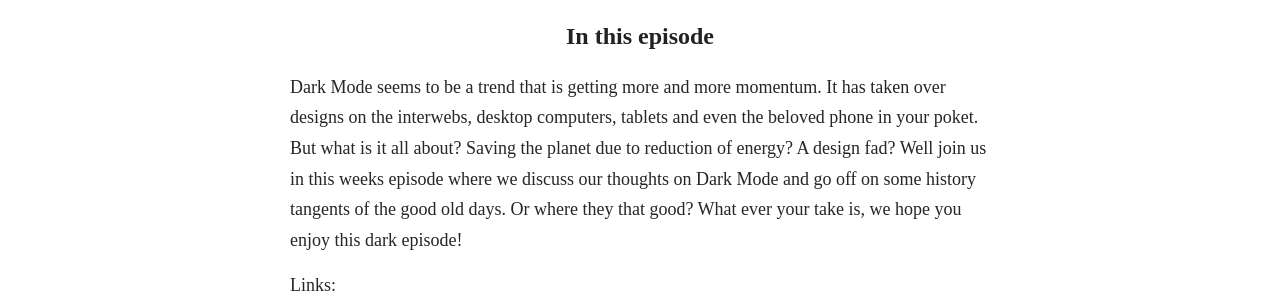
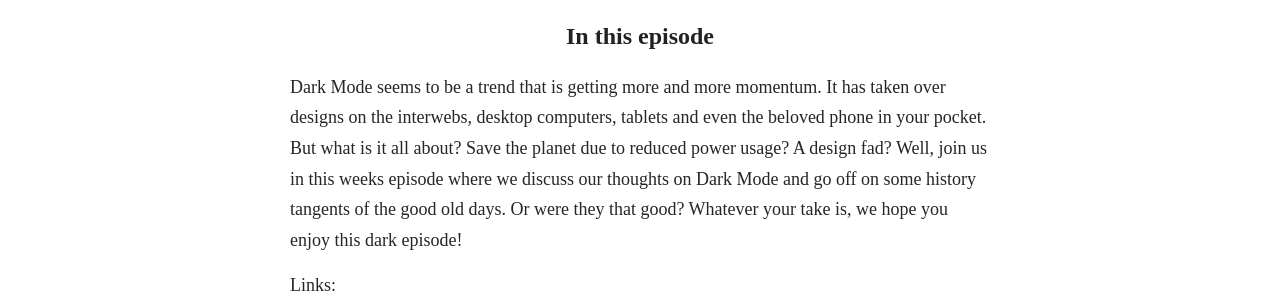
Before and after one commit to nullpointersio/website, a Jekyll site: the page built from _posts/2020-08-19-14.markdown, in a window 1280 px wide. Shown: the part 202-510 px from the top of the page. Built offline with Jekyll 4.4.1, drawn with Linux system fonts in a browser that asks for light colours; some web fonts are replaced.

Commit message:
Proof reading

```diff
--- a/_posts/2020-08-19-14.markdown
+++ b/_posts/2020-08-19-14.markdown
@@ -5,9 +5,9 @@ date: 			2020-08-19 00:00:00
 title: 			"14: Dark Mode"
 url:            "14"
 subtitle: 		"Going Dark"
-summary: 		"Dark Mode seems to be a trend that is getting more and more momentum. It has taken over designs on the interwebs, desktop computers, tablets and even the beloved phone in your poket. But what is it all about? Saving the planet due to reduction of energy? A design fad? Well join us in this weeks episode where we discuss our thoughts on Dark Mode and go off on some history tangents of the good old days. Or where they that good? What ever your take is, we hope you enjoy this dark episode!"
+summary: 		"Dark Mode seems to be a trend that is getting more and more momentum. It has taken over designs on the interwebs, desktop computers, tablets and even the beloved phone in your pocket. But what is it all about? Save the planet due to reduced power usage? A design fad? Well, join us in this weeks episode where we discuss our thoughts on Dark Mode and go off on some history tangents of the good old days. Or were they that good? Whatever your take is, we hope you enjoy this dark episode!"
 
-description: 	"Dark Mode seems to be a trend that is getting more and more momentum. It has taken over designs on the interwebs, desktop computers, tablets and even the beloved phone in your poket. But what is it all about? Saving the planet due to reduction of energy? A design fad? Well join us in this weeks episode where we discuss our thoughts on Dark Mode and go off on some history tangents of the good old days. Or where they that good? What ever your take is, we hope you enjoy this dark episode!"
+description: 	"Dark Mode seems to be a trend that is getting more and more momentum. It has taken over designs on the interwebs, desktop computers, tablets and even the beloved phone in your pocket. But what is it all about? Save the planet due to reduced power usage? A design fad? Well, join us in this weeks episode where we discuss our thoughts on Dark Mode and go off on some history tangents of the good old days. Or were they that good? Whatever your take is, we hope you enjoy this dark episode!"
 
 type:			full # "trailer" or "full"
 duration: 		"35:01" # audio length in min
```
